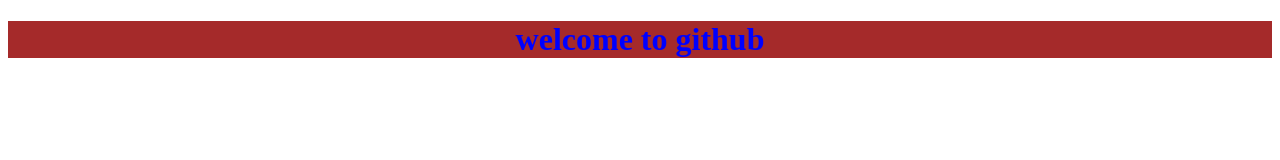
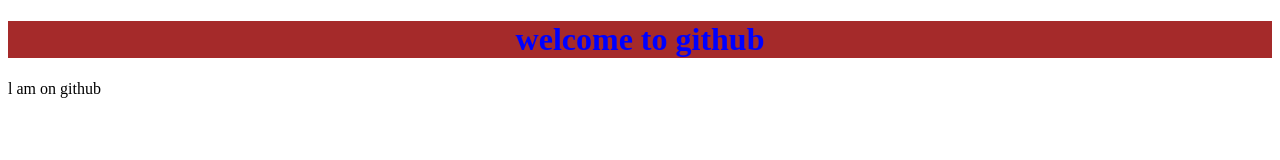
Before and after one commit to ngugi88/website_layout, a plain HTML site: page index.html in a window 1280 px wide. Drawn offline with Linux system fonts and the light colour scheme.

Commit message:
Update index.html

```diff
--- a/index.html
+++ b/index.html
@@ -14,6 +14,7 @@
 </head>
 <body>
     <h1>welcome to github</h1>
+    <p>l am on github </p>
 
 </body>
 </html>
```
